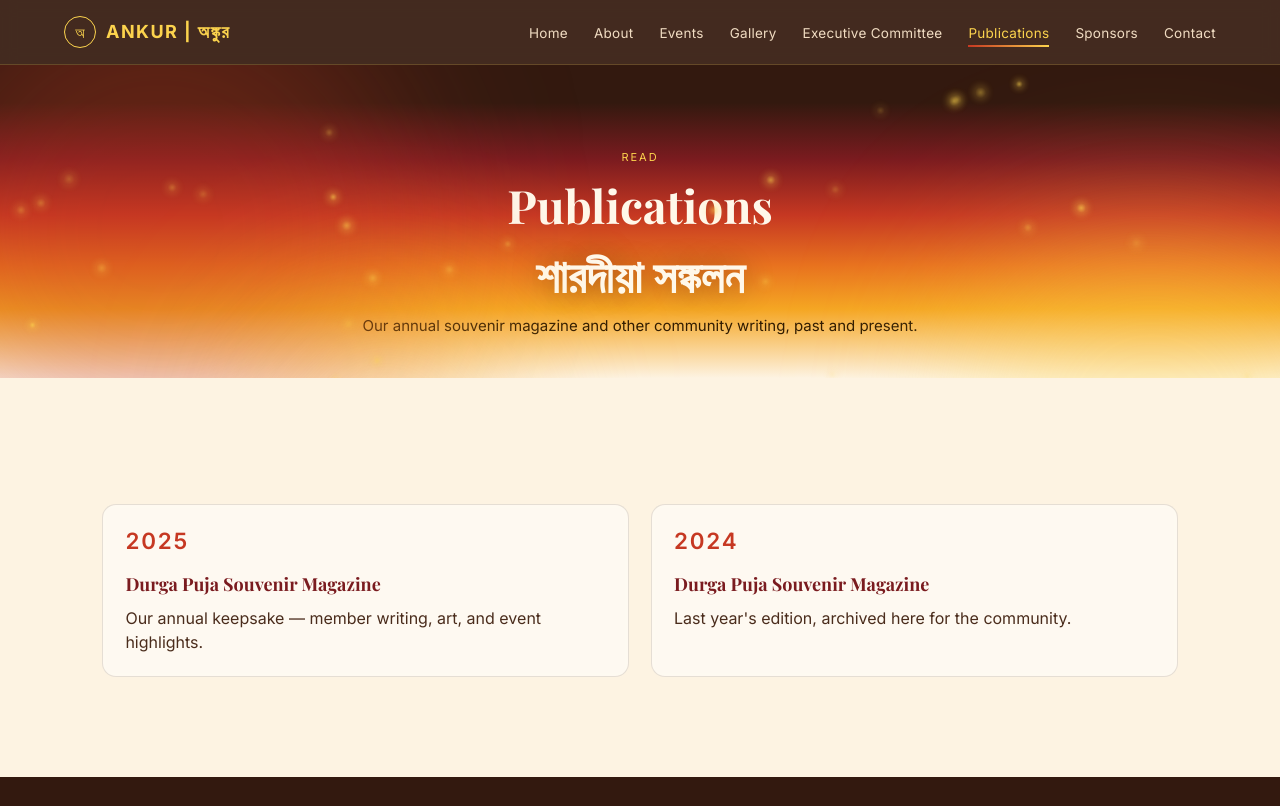
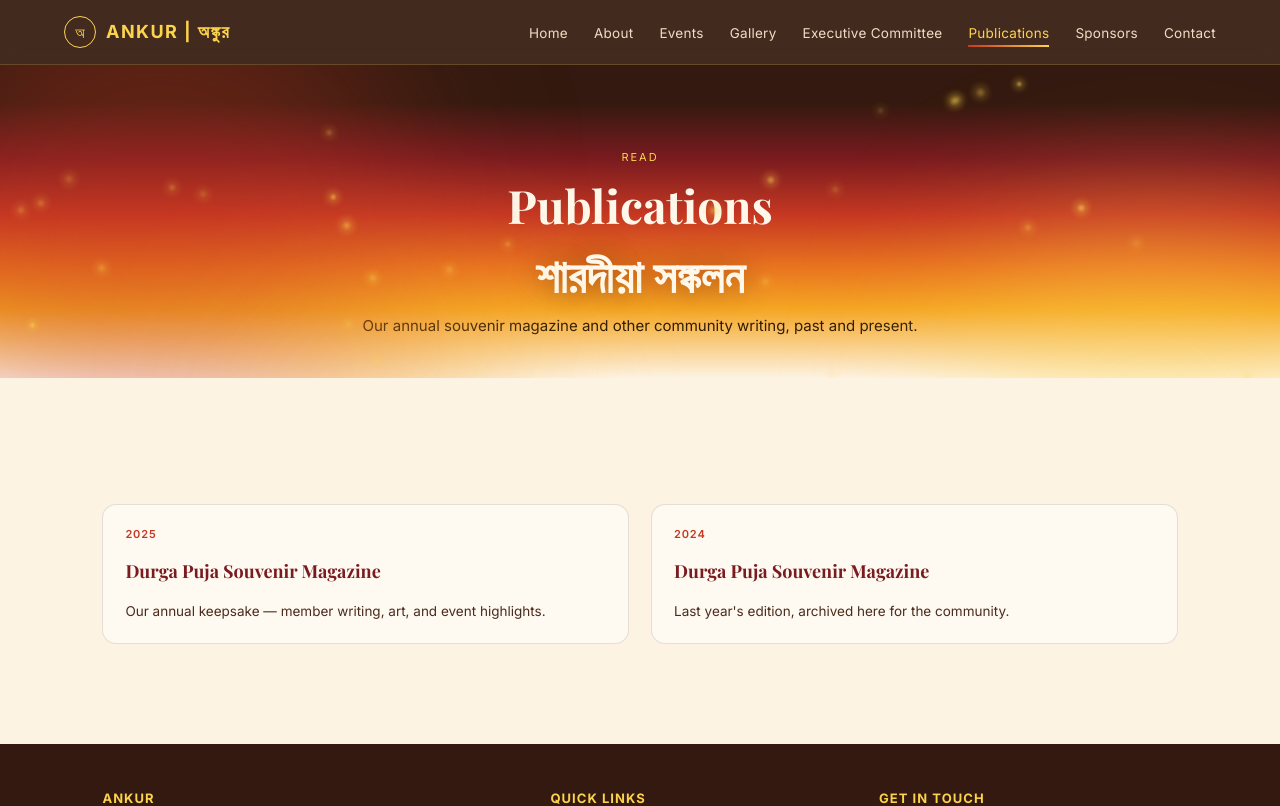
Before and after one commit to ankursc-cola/ankur-website, a React (Vite) app: page /publications in a window 1280 px wide. Shown: the top 806 px of the page. Built offline with nearby package versions, Linux system fonts and the light colour scheme; no server answers; a web font is replaced by a local one.

Commit message:
Publication Text wrap issue Fixed

```diff
--- a/src/index.css
+++ b/src/index.css
@@ -594,3 +594,67 @@
 .sponsor-tier-kicker {
   font-size: 1.1rem;
 }
+
+/* Fix text wraping issue with Publication window*/
+
+
+.pub-row {
+  display: flex;
+  gap: 16px;
+  align-items: stretch;
+}
+
+.pub-thumb {
+  width: 140px;
+  flex-shrink: 0;
+  aspect-ratio: 200 / 260;
+  object-fit: cover;
+  border-radius: 8px;
+}
+
+.pub-side {
+  display: flex;
+  flex-direction: column;
+  justify-content: center;
+  align-items: flex-start;
+  gap: 10px;
+  min-width: 0; /* lets children truncate instead of forcing the flex item wider */
+}
+
+.pub-year {
+  font-size: 1.4rem;
+  font-weight: 600;
+}
+
+.pub-title,
+.pub-blurb {
+  margin: 0;
+  max-width: 100%;
+  white-space: nowrap;
+  overflow: hidden;
+  text-overflow: ellipsis;
+}
+
+.pub-blurb {
+  font-size: 1rem;
+  line-height: 1.5;
+}
+
+.pub-pdf-btn {
+  border-color: var(--vermillion);
+  color: var(--vermillion);
+  white-space: nowrap;
+}
+
+/* Below this width, stack the thumbnail above the text instead of
+   beside it — gives the title/blurb the full card width to work with,
+   so they're far less likely to need truncating at all. */
+@media (max-width: 520px) {
+  .pub-row {
+    flex-direction: column;
+  }
+  .pub-thumb {
+    width: 100%;
+    max-width: 220px;
+  }
+}
--- a/src/pages/Publications.jsx
+++ b/src/pages/Publications.jsx
@@ -28,41 +28,24 @@
         <div className="card-row reveal">
           {issues.map((i) => (
             <div className="card" key={i._id}>
-              <div style={{ display: "flex", gap: 16, alignItems: "stretch" }}>
+              <div className="pub-row">
                 {i.coverImage && (
                   <img
                     src={urlFor(i.coverImage).width(200).height(260).fit("crop").url()}
                     alt={`${i.title} cover`}
-                    style={{
-                      width: "140px",
-                      flexShrink: 0,
-                      aspectRatio: "200 / 260",
-                      objectFit: "cover",
-                      borderRadius: 8,
-                    }}
+                    className="pub-thumb"
                   />
                 )}
-                <div
-                  style={{
-                    display: "flex",
-                    flexDirection: "column",
-                    justifyContent: "center",
-                    alignItems: "flex-start",
-                    gap: 10,
-                  }}
-                >
-                  <span className="tag" style={{ fontSize: "1.4rem", fontWeight: 600 }}>
-                    {i.year}
-                  </span>
-                  <h3 style={{ margin: 0 }}>{i.title}</h3>
-                  <p style={{ margin: 0, fontSize: "1rem", lineHeight: 1.5 }}>{i.blurb}</p>
+                <div className="pub-side">
+                  <span className="tag pub-year">{i.year}</span>
+                  <h3 className="pub-title">{i.title}</h3>
+                  <p className="pub-blurb">{i.blurb}</p>
                   {i.pdfUrl && (
                     <a
                       href={i.pdfUrl}
                       target="_blank"
                       rel="noopener noreferrer"
-                      className="btn btn-ghost"
-                      style={{ borderColor: "var(--vermillion)", color: "var(--vermillion)" }}
+                      className="btn btn-ghost pub-pdf-btn"
                     >
                       Read the PDF →
                     </a>
```
